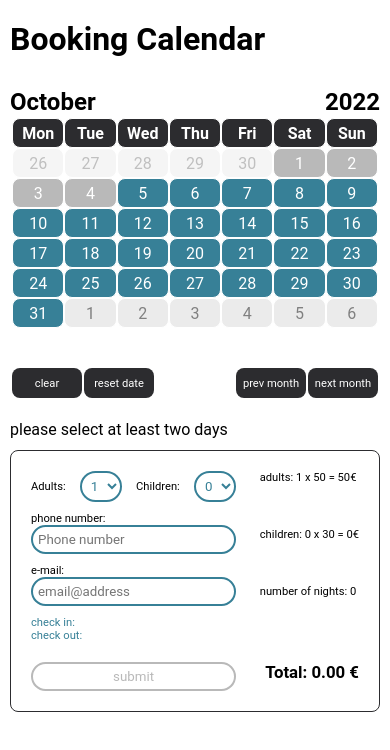
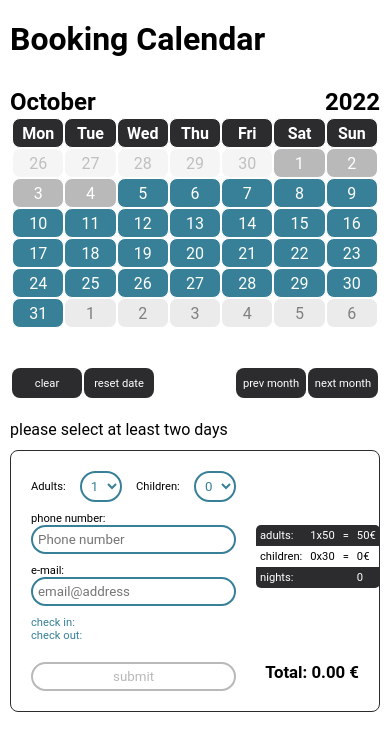
Before and after one commit to stefanszeke/booking-manager, an Angular app in the folder client-angular/: page / in a window 390 px wide. Shown: the top 750 px of the page. Built offline with nearby package versions, Linux system fonts and the light colour scheme.

Commit message:
style: disable hover effects on mobile

```diff
--- a/client-angular/src/app/components/calendar/calendar.component.html
+++ b/client-angular/src/app/components/calendar/calendar.component.html
@@ -8,7 +8,7 @@
     <h2>{{ currentMonth.getFullYear() }}</h2>
   </div>
 
-  <table>
+  <table id="calendar">
 
     <div class="table-calendar">
       <tr>
@@ -113,10 +113,29 @@
     </div>
 
     <div class="options options2">
-      <p>adults: {{calendarForm.value.adults}} x 50 = {{calendarForm.value.adults*50}}€</p>
+      <!-- <p>adults: {{calendarForm.value.adults}} x 50 = {{calendarForm.value.adults*50}}€</p>
       <p>children: {{calendarForm.value.children}} x 30 = {{calendarForm.value.children*30}}€</p>
-      <p> number of nights: {{ getNumberOfNights() }}</p>
-
+      <p> number of nights: {{ getNumberOfNights() }}</p> -->
+      <table>
+        <tr>
+          <td>adults: </td>
+          <td>{{calendarForm.value.adults}}x50</td>
+          <td>=</td>
+          <td>{{calendarForm.value.adults*50}}€</td>
+        </tr>
+        <tr>
+          <td>children: </td>
+          <td>{{calendarForm.value.children}}x30</td>
+          <td>=</td>
+          <td>{{calendarForm.value.children*30}}€</td>
+        </tr>
+        <tr>
+          <td>nights: </td>
+          <td></td>
+          <td></td>
+          <td>{{ getNumberOfNights() }}</td>
+        </tr>
+      </table>
     </div>
 
     <div class="options options3">
--- a/client-angular/src/app/components/calendar/calendar.component.scss
+++ b/client-angular/src/app/components/calendar/calendar.component.scss
@@ -18,13 +18,13 @@
   min-height: 360px;
 }
 
-tr {
+#calendar tr {
   display: grid;
   grid-template-columns: repeat(7, 1fr);
 
 }
 
-td,th {
+#calendar td,th {
   border: 1px solid rgb(255, 255, 255);
   border-radius: 8px;
   display: grid;
@@ -34,21 +34,22 @@ td,th {
   user-select: none;
 }
 
-th {
+#calendar th {
   background-color: rgb(44, 44, 47);
   color: white;
 }
 
-td {
+#calendar td {
   cursor: pointer;
-  &:hover {
+  transition: 90ms;
+}
+@media (hover) {
+  #calendar td:hover {
     filter: brightness(0.9);
     transform: scale(1.02);
     font-size: 1.4rem;
   }
-  transition: 90ms;
 }
-
 
 
 .thisMonth {
@@ -96,7 +97,9 @@ td {
   border-radius: 8px;
   cursor:pointer;
   transition: 80ms;
-  &:hover {
+}
+@media (hover) {
+  .table-buttons button:hover {
     filter: brightness(1.5);
     transform: scale(1.05);
   }
@@ -123,6 +126,30 @@ td {
   justify-content: end;
 }
 
+.options2 {
+  align-self: center;
+}
+
+.options2 table{
+  border-collapse: collapse;
+  border-radius: 5px;
+  overflow: hidden;
+}
+
+.options2 td {
+  padding: 4px;
+
+}
+
+.options2 tr:nth-child(2n+1) {
+  color: white;
+  background-color: rgb(44, 44, 47);
+}
+
+
+
+
+
 .selector {
   display: grid;
   grid-auto-flow: column;
@@ -141,7 +168,9 @@ td {
   width: 100%;
   transition: 80ms;
   cursor: pointer;
-  &:hover {
+}
+@media (hover) {
+  .options select:hover, .options button:hover {
     filter: brightness(1.5);
     transform: scale(1.05);
   }
@@ -170,6 +199,8 @@ td {
   color: red;
 }
 
+
+
 @media screen and (max-width: 640px) {
   .table-buttons button {
     font-size: 0.7rem;
@@ -182,7 +213,7 @@ td {
     min-height: 230px;
   }
 
-  td, th {
+  #calendar td, th {
     width: auto;
     height: 30px;
   }
```
